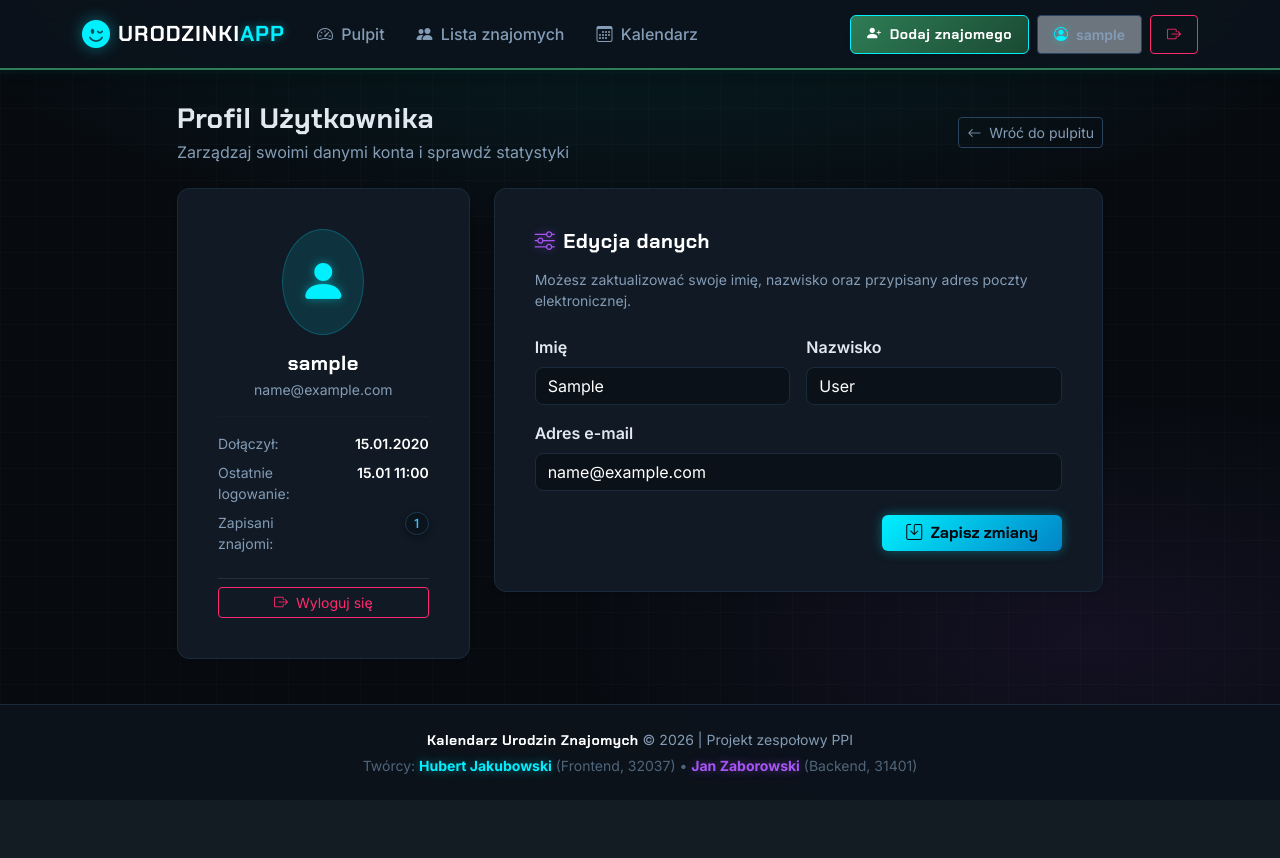
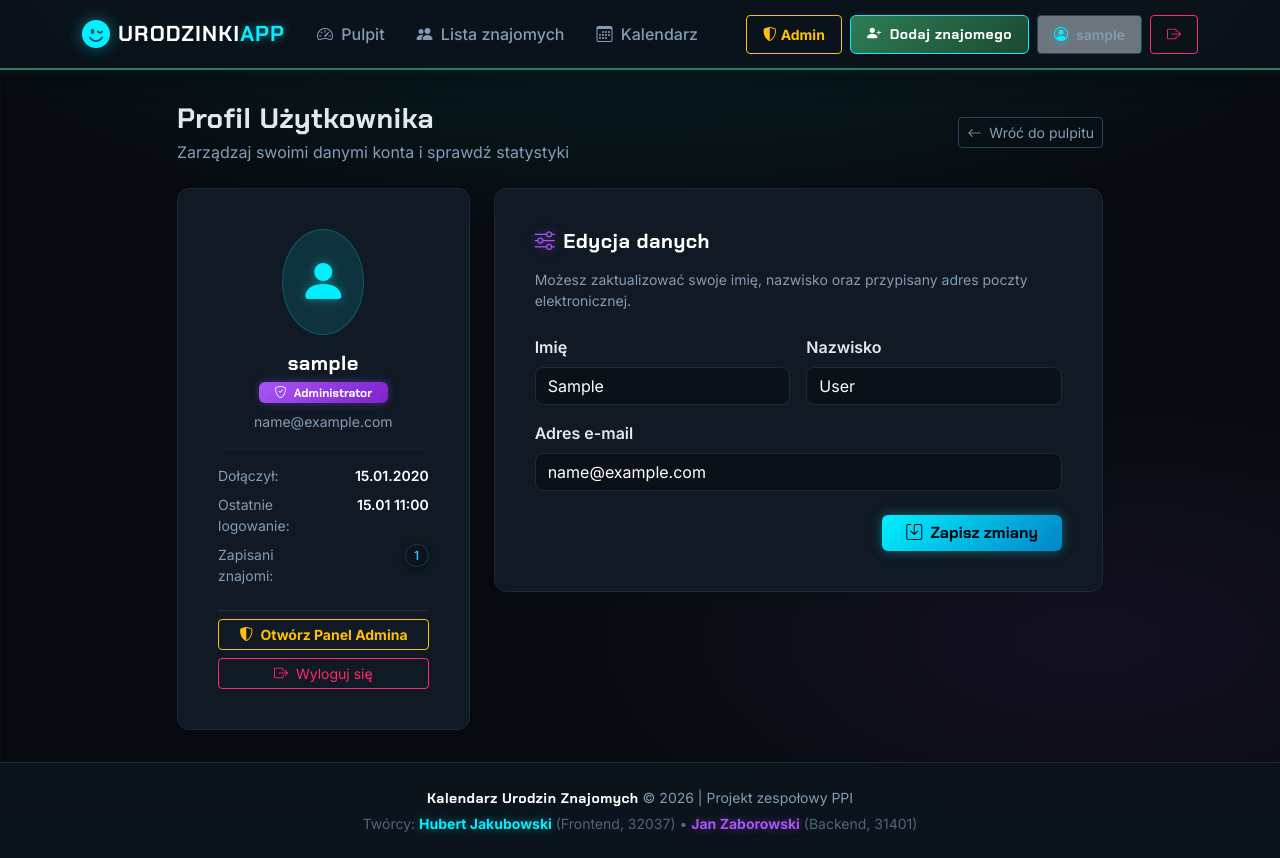
Before and after one commit to CherryIsMe1/PPI, a Django app: page /profile/ in a window 1280 px wide. Before the commit the page ends 774 px from the top, so only its background shows below. Run offline with Django 5.2, Linux system fonts and the light colour scheme; a user stored in the database is signed in; tables that the repository leaves empty hold one stand-in row (values such as "Sample post").

Commit message:
dodanie uprawnień admina i panelu zarzadzania

```diff
--- a/birthdays/templates/birthdays/profile.html
+++ b/birthdays/templates/birthdays/profile.html
@@ -24,6 +24,15 @@
               <i class="bi bi-person-fill omi-cyan-text" style="font-size: 3rem;"></i>
             </div>
             <h2 class="h5 fw-bold text-white mb-1">{{ user.username }}</h2>
+            {% if user.is_staff %}
+              <span class="badge badge-birthday-soon px-3 py-1 mb-2">
+                <i class="bi bi-shield-check me-1"></i> Administrator
+              </span>
+            {% else %}
+              <span class="badge badge-cyber-pill px-3 py-1 mb-2">
+                <i class="bi bi-person me-1"></i> Użytkownik
+              </span>
+            {% endif %}
             <p class="text-muted small mb-3">
               {% if user.email %}{{ user.email }}{% else %}Brak adresu email{% endif %}
             </p>
@@ -45,7 +54,12 @@
               </div>
             </div>
 
-            <div class="mt-4 pt-2 border-top border-secondary border-opacity-25">
+            <div class="mt-4 pt-2 border-top border-secondary border-opacity-25 d-flex flex-column gap-2">
+              {% if user.is_staff %}
+              <a href="{% url 'admin:index' %}" class="btn btn-outline-warning w-100 btn-sm fw-bold" target="_blank">
+                <i class="bi bi-shield-shaded me-1"></i> Otwórz Panel Admina
+              </a>
+              {% endif %}
               <a href="{% url 'birthdays:logout' %}" class="btn btn-outline-danger w-100 btn-sm">
                 <i class="bi bi-box-arrow-right me-1"></i> Wyloguj się
               </a>
--- a/templates/navbar.html
+++ b/templates/navbar.html
@@ -31,6 +31,12 @@
 
       <div class="d-flex align-items-center gap-2">
         {% if request.user.is_authenticated %}
+          {% if request.user.is_staff %}
+          <a href="{% url 'admin:index' %}" class="btn btn-outline-warning btn-sm py-2 px-3 fw-bold d-flex align-items-center gap-1" target="_blank" title="Panel Administracyjny Django">
+            <i class="bi bi-shield-shaded"></i>
+            <span>Admin</span>
+          </a>
+          {% endif %}
           <a href="{% url 'birthdays:friend_create' %}" class="btn btn-cyber-add fw-bold shadow-sm btn-sm py-2 px-3">
             <i class="bi bi-person-plus-fill me-1"></i> Dodaj znajomego
           </a>
```
Also changed, not shown: birthdays/admin.py (+4 -3 lines).
